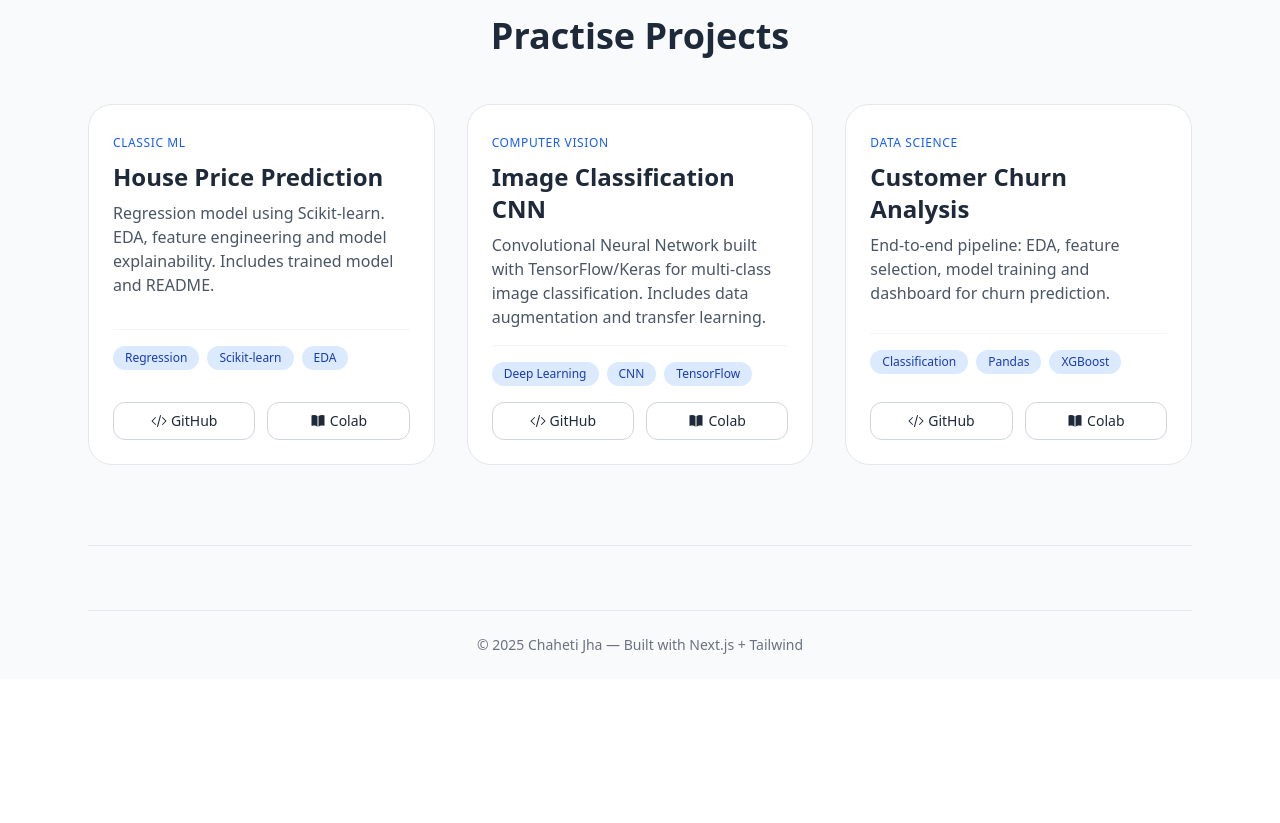
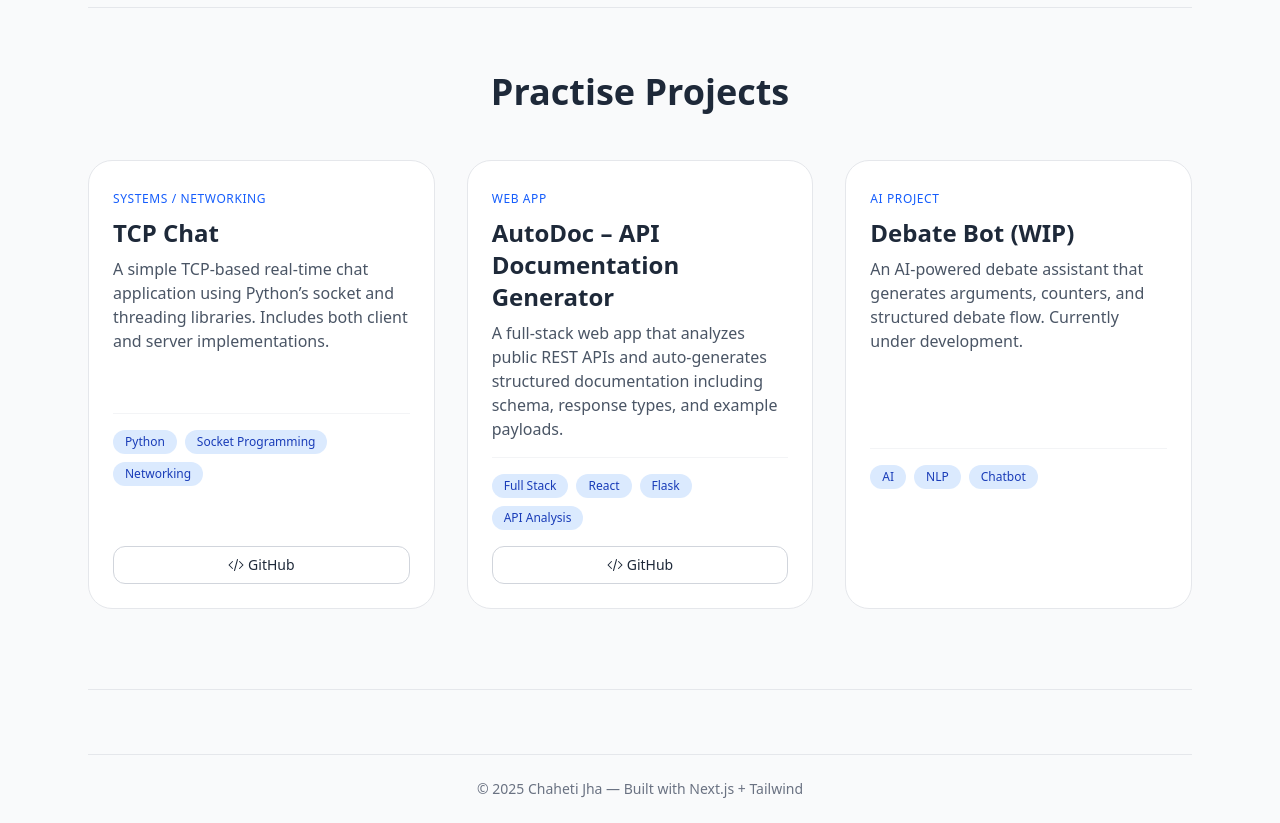
Before and after one commit to chaheti89/my-portfolio, a Next.js app: page / in a window 1280 px wide. Shown: the part 780-1603 px from the top of the page. Before the commit the page ends 1459 px from the top, so only its background shows below. Built offline with nearby package versions, Linux system fonts and the light colour scheme.

Commit message:
Revise portfolio projects and personal introduction
Updated portfolio projects and personal description to reflect new focus on software development and AI.

```diff
--- a/app/page.tsx
+++ b/app/page.tsx
@@ -36,41 +36,39 @@ export default function Home() {
 
 const projects = [
   {
-      title: "House Price Prediction",
+    title: "TCP Chat",
     description:
-        "Regression model using Scikit-learn. EDA, feature engineering and model explainability. Includes trained model and README.",
-      github: "https://github.com/chahetijha/house-price-prediction",
-      colab:
-        "https://colab.research.google.com/github/chahetijha/house-price-prediction/blob/main/notebook.ipynb",
-      tags: ["Regression", "Scikit-learn", "EDA"],
-      type: "Classic ML",
+      "A simple TCP-based real-time chat application using Python’s socket and threading libraries. Includes both client and server implementations.",
+    github: "https://github.com/chaheti89/tcp-chat",
+    tags: ["Python", "Socket Programming", "Networking"],
+    type: "Systems / Networking",
   },
+
   {
-      title: "Image Classification CNN",
+    title: "AutoDoc – API Documentation Generator",
     description:
-        "Convolutional Neural Network built with TensorFlow/Keras for multi-class image classification. Includes data augmentation and transfer learning.",
-      github: "https://github.com/chahetijha/image-classification-cnn",
-      colab:
-        "https://colab.research.google.com/github/chahetijha/image-classification-cnn/blob/main/notebook.ipynb",
-      tags: ["Deep Learning", "CNN", "TensorFlow"],
-      type: "Computer Vision",
+      "A full-stack web app that analyzes public REST APIs and auto-generates structured documentation including schema, response types, and example payloads.",
+    github: "https://github.com/chaheti89/autodoc",
+    tags: ["Full Stack", "React", "Flask", "API Analysis"],
+    type: "Web App",
   },
+
   {
-      title: "Customer Churn Analysis",
+    title: "Debate Bot (WIP)",
     description:
-        "End-to-end pipeline: EDA, feature selection, model training and dashboard for churn prediction.",
-      github: "https://github.com/chahetijha/customer-churn-analysis",
-      colab:
-        "https://colab.research.google.com/github/chahetijha/customer-churn-analysis/blob/main/notebook.ipynb",
-      tags: ["Classification", "Pandas", "XGBoost"],
-      type: "Data Science",
+      "An AI-powered debate assistant that generates arguments, counters, and structured debate flow. Currently under development.",
+    github: "", // add later
+    tags: ["AI", "NLP", "Chatbot"],
+    type: "AI Project",
   },
 ];
+
+
 
   return (
     <>
       <Head>
-        <title>Chaheti Jha — Machine Learning Portfolio</title>
+        <title>Chaheti Jha — Software Developer Portfolio</title>
         <meta
           name="description"
           content="Chaheti Jha — Machine Learning Enthusiast | Projects & Demos"
@@ -113,7 +111,7 @@ export default function Home() {
           {/* HERO */}
           <section className="pt-24 pb-28 text-center flex flex-col items-center">
             <p className="text-xl font-medium text-blue-600 dark:text-blue-400 mb-6">
-              Machine Learning Enthusiast
+             Machine Learning & AI Enthusiast | Aspiring Software Engineer
             </p>
             <h2 className="text-5xl md:text-6xl font-extrabold tracking-tight leading-tight max-w-3xl mb-6">
               Hello! I build{" "}
@@ -122,9 +120,7 @@ export default function Home() {
               but still love it.
             </h2>
             <p className="text-lg text-gray-600 dark:text-gray-300 max-w-2xl mb-8">
-              I'm a final year engineering student from RV College of Engineering,
-              Bengaluru. I enjoy turning real datasets into working ML & AI
-              projects. Always eager to learn — currently{" "}
+            I'm a final-year engineering student at RV College of Engineering, Bengaluru. I enjoy building end-to-end software, AI, and system projects basically from designing APIs to training ML models and deploying real applications. I'm always curious, always experimenting, and always eager to learn new technologies.— currently{" "}
               <strong>Open to Internships</strong>.
             </p>
 
```
Lines whose indentation alone changed are shown as unchanged.
